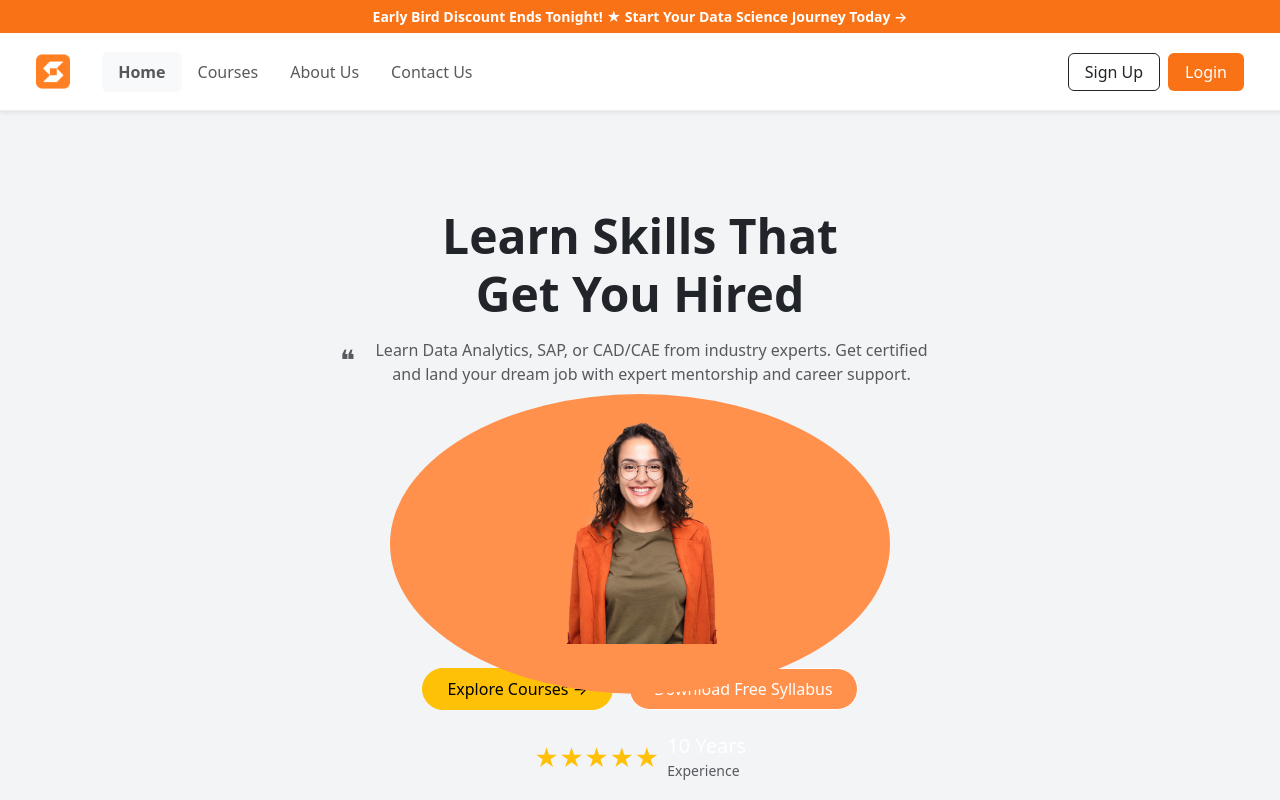
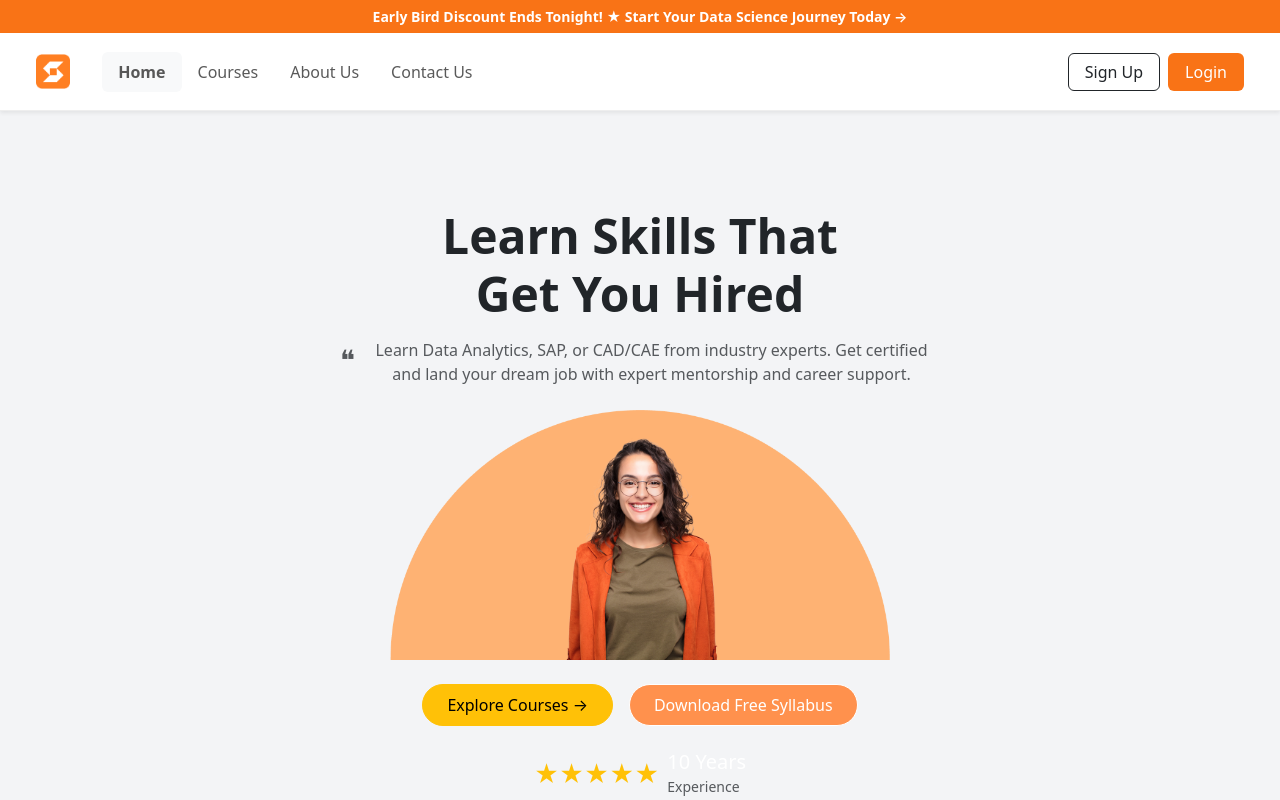
Before and after one commit to VaishnaviItape/EdTechWebsite, a React (Create React App) app: page / in a window 1280 px wide. Shown: the top 800 px of the page. Built offline with nearby package versions, Linux system fonts and the light colour scheme.

Commit message:
Added the ellipase in the home

```diff
--- a/src/website/css/Home.css
+++ b/src/website/css/Home.css
@@ -246,3 +246,25 @@
   font-size: 0.85rem;
   color: #333;
 }
+.hero-container {
+  position: relative;
+  width: fit-content;
+  margin: auto;
+  margin-top: 40px;
+}
+
+.ellipse-background {
+  width: 500px;
+  height: auto;
+  position: absolute;
+  bottom: 0;
+  left: 50%;
+  transform: translateX(-50%);
+  z-index: 0;
+}
+
+.girl-image {
+  width: 350px;
+  position: relative;
+  z-index: 1;
+}
--- a/src/website/pages/Home.jsx
+++ b/src/website/pages/Home.jsx
@@ -1,5 +1,6 @@
 import React from 'react'; // optional: if you want to move styling here
 import heroImg from '../../images/young-pretty-woman-looking.png';
+import ellipseImg from '../../images/Ellipse 2.png';
 import mobileImg from '../../images/iPhone Space Deep Purple Front 1.png';
 import Avatar from '../../images/Avatar.png';
 import MapSection from '../../images/MAP SECTION.png';
@@ -70,7 +71,7 @@ export default function Home() {
           </p>
         </div>
 
-    <div className="position-relative d-flex justify-content-center mt-4">
+        {/* <div className="position-relative d-flex justify-content-center mt-4">
       <div
         className="position-absolute rounded-circle"
         style={{
@@ -92,8 +93,11 @@ export default function Home() {
           zIndex: 1,
         }}
       />
+    </div> */}
+        <div className="hero-container">
+          <img src={ellipseImg} alt="ellipse background" className="ellipse-background" />
+          <img src={heroImg} alt="girl" className="girl-image" />
         </div>
-
         <div className="d-flex justify-content-center gap-3 mt-4 flex-wrap">
           <button className="btn btn-warning px-4 py-2 rounded-pill">
             Explore Courses <span>&rarr;</span>
```
Also changed, not shown: src/images/Ellipse 2.png (added). Lines whose indentation alone changed are shown as unchanged.
